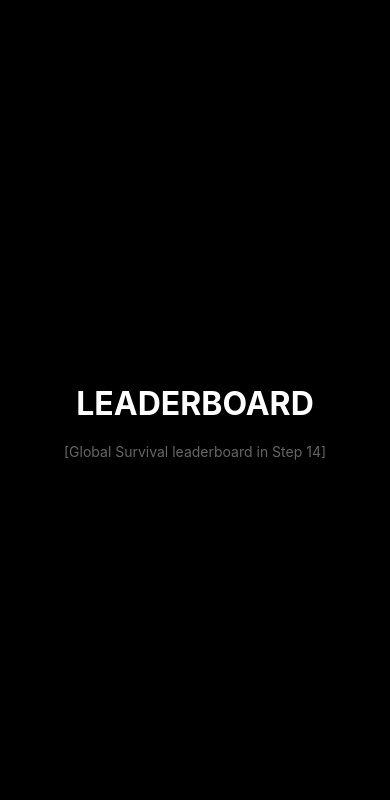
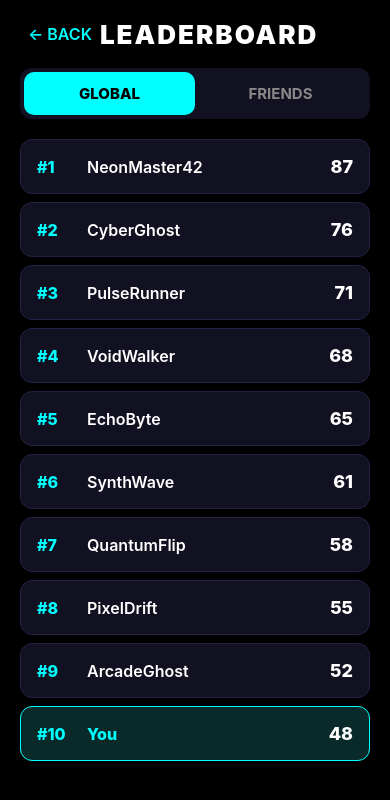
Before and after one commit to moadh704/neurox, a React Native app: screen /Leaderboard in a window 390 px wide. Shown: the top 800 px of the page. Built offline with nearby package versions, Linux system fonts and the light colour scheme.

Commit message:
feat: leaderboard - global and friends tabs with mock data

```diff
--- a/src/screens/LeaderboardScreen.tsx
+++ b/src/screens/LeaderboardScreen.tsx
@@ -1,32 +1,239 @@
-import React from 'react';
-import { View, Text, StyleSheet } from 'react-native';
+import React, { useState } from 'react';
+import {
+  View,
+  Text,
+  StyleSheet,
+  TouchableOpacity,
+  SafeAreaView,
+  FlatList,
+} from 'react-native';
+import { useNavigation } from '@react-navigation/native';
+import { NativeStackNavigationProp } from '@react-navigation/native-stack';
+import { RootStackParamList } from '../../App';
+import { COLORS } from '../constants/colors';
+
+type NavProp = NativeStackNavigationProp<RootStackParamList>;
+
+interface LeaderboardEntry {
+  rank: number;
+  name: string;
+  score: number;
+  isCurrentUser?: boolean;
+}
+
+// Mock global leaderboard data
+const mockGlobalLeaderboard: LeaderboardEntry[] = [
+  { rank: 1, name: "NeonMaster42", score: 87 },
+  { rank: 2, name: "CyberGhost", score: 76 },
+  { rank: 3, name: "PulseRunner", score: 71 },
+  { rank: 4, name: "VoidWalker", score: 68 },
+  { rank: 5, name: "EchoByte", score: 65 },
+  { rank: 6, name: "SynthWave", score: 61 },
+  { rank: 7, name: "QuantumFlip", score: 58 },
+  { rank: 8, name: "PixelDrift", score: 55 },
+  { rank: 9, name: "ArcadeGhost", score: 52 },
+  { rank: 10, name: "You", score: 48, isCurrentUser: true },
+];
 
 export default function LeaderboardScreen() {
+  const navigation = useNavigation<NavProp>();
+  const [activeTab, setActiveTab] = useState<'global' | 'friends'>('global');
+
+  const renderLeaderboardItem = ({ item }: { item: LeaderboardEntry }) => (
+    <View style={[
+      styles.leaderboardRow,
+      item.isCurrentUser && styles.currentUserRow
+    ]}>
+      <Text style={styles.rank}>#{item.rank}</Text>
+      <Text style={[
+        styles.name,
+        item.isCurrentUser && styles.currentUserName
+      ]}>
+        {item.name}
+      </Text>
+      <Text style={styles.score}>{item.score}</Text>
+    </View>
+  );
+
   return (
-    <View style={styles.container}>
-      <Text style={styles.title}>LEADERBOARD</Text>
-      <Text style={styles.placeholder}>[Global Survival leaderboard in Step 14]</Text>
-    </View>
+    <SafeAreaView style={styles.safeArea}>
+      <View style={styles.container}>
+        {/* Header */}
+        <View style={styles.header}>
+          <TouchableOpacity onPress={() => navigation.goBack()} style={styles.backButton}>
+            <Text style={styles.backText}>← BACK</Text>
+          </TouchableOpacity>
+          <Text style={styles.title}>LEADERBOARD</Text>
+          <View style={{ width: 60 }} />
+        </View>
+
+        {/* Tabs */}
+        <View style={styles.tabContainer}>
+          <TouchableOpacity
+            style={[styles.tab, activeTab === 'global' && styles.activeTab]}
+            onPress={() => setActiveTab('global')}
+          >
+            <Text style={[styles.tabText, activeTab === 'global' && styles.activeTabText]}>
+              GLOBAL
+            </Text>
+          </TouchableOpacity>
+          <TouchableOpacity
+            style={[styles.tab, activeTab === 'friends' && styles.activeTab]}
+            onPress={() => setActiveTab('friends')}
+          >
+            <Text style={[styles.tabText, activeTab === 'friends' && styles.activeTabText]}>
+              FRIENDS
+            </Text>
+          </TouchableOpacity>
+        </View>
+
+        {/* Leaderboard Content */}
+        {activeTab === 'global' ? (
+          <FlatList
+            data={mockGlobalLeaderboard}
+            keyExtractor={(item) => item.rank.toString()}
+            renderItem={renderLeaderboardItem}
+            contentContainerStyle={styles.listContent}
+            showsVerticalScrollIndicator={false}
+          />
+        ) : (
+          <View style={styles.emptyContainer}>
+            <Text style={styles.emptyTitle}>Friends Leaderboard</Text>
+            <Text style={styles.emptyText}>
+              Connect with friends to see their scores here.
+            </Text>
+            <TouchableOpacity style={styles.connectButton}>
+              <Text style={styles.connectButtonText}>Connect Accounts</Text>
+            </TouchableOpacity>
+          </View>
+        )}
+      </View>
+    </SafeAreaView>
   );
 }
 
 const styles = StyleSheet.create({
+  safeArea: {
+    flex: 1,
+    backgroundColor: COLORS.background,
+  },
   container: {
     flex: 1,
-    backgroundColor: '#000000',
+    paddingHorizontal: 20,
+  },
+  header: {
+    flexDirection: 'row',
+    justifyContent: 'space-between',
     alignItems: 'center',
-    justifyContent: 'center',
-    padding: 20,
+    paddingVertical: 16,
+  },
+  backButton: {
+    padding: 8,
+  },
+  backText: {
+    color: COLORS.cyan,
+    fontSize: 16,
+    fontWeight: '600',
   },
   title: {
-    fontSize: 32,
-    fontWeight: 'bold',
-    color: '#FFFFFF',
+    fontSize: 26,
+    fontWeight: '900',
+    color: COLORS.white,
+    letterSpacing: 2,
+  },
+  tabContainer: {
+    flexDirection: 'row',
+    backgroundColor: '#111122',
+    borderRadius: 12,
+    padding: 4,
     marginBottom: 20,
   },
-  placeholder: {
-    fontSize: 14,
-    color: '#666666',
+  tab: {
+    flex: 1,
+    paddingVertical: 12,
+    alignItems: 'center',
+    borderRadius: 10,
+  },
+  activeTab: {
+    backgroundColor: COLORS.cyan,
+  },
+  tabText: {
+    color: '#888888',
+    fontWeight: '700',
+    fontSize: 15,
+  },
+  activeTabText: {
+    color: '#000000',
+    fontWeight: '800',
+  },
+  listContent: {
+    paddingBottom: 40,
+  },
+  leaderboardRow: {
+    flexDirection: 'row',
+    alignItems: 'center',
+    backgroundColor: '#111122',
+    padding: 16,
+    borderRadius: 12,
+    marginBottom: 8,
+    borderWidth: 1,
+    borderColor: '#222244',
+  },
+  currentUserRow: {
+    borderColor: COLORS.cyan,
+    backgroundColor: '#0a2a2a',
+  },
+  rank: {
+    color: COLORS.cyan,
+    fontWeight: '800',
+    width: 50,
+    fontSize: 16,
+  },
+  name: {
+    color: COLORS.white,
+    fontWeight: '600',
+    flex: 1,
+    fontSize: 16,
+  },
+  currentUserName: {
+    color: COLORS.cyan,
+    fontWeight: '800',
+  },
+  score: {
+    color: COLORS.white,
+    fontWeight: '800',
+    fontSize: 18,
+    minWidth: 50,
+    textAlign: 'right',
+  },
+  emptyContainer: {
+    flex: 1,
+    justifyContent: 'center',
+    alignItems: 'center',
+    paddingHorizontal: 40,
+  },
+  emptyTitle: {
+    color: COLORS.white,
+    fontSize: 22,
+    fontWeight: '800',
+    marginBottom: 12,
+  },
+  emptyText: {
+    color: '#888888',
+    fontSize: 16,
     textAlign: 'center',
+    marginBottom: 30,
+    lineHeight: 24,
+  },
+  connectButton: {
+    backgroundColor: COLORS.cyan,
+    paddingHorizontal: 32,
+    paddingVertical: 14,
+    borderRadius: 25,
+  },
+  connectButtonText: {
+    color: '#000000',
+    fontWeight: '800',
+    fontSize: 16,
   },
 });
```
